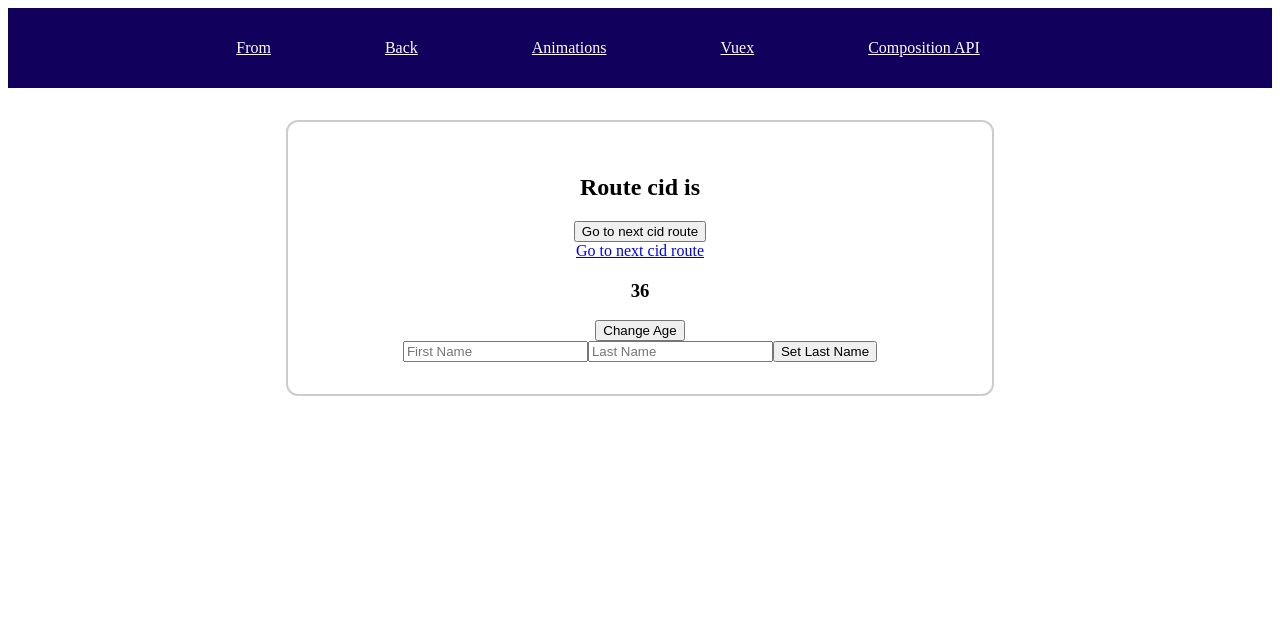
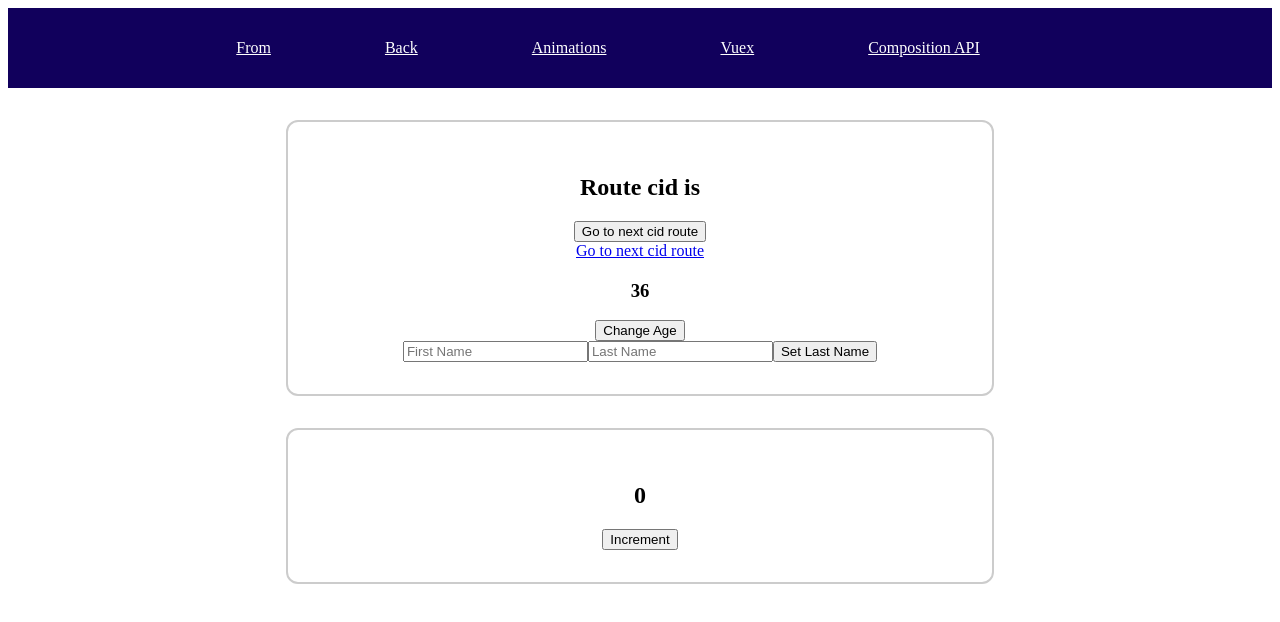
Before and after one commit to abahrisd/vue-mastery, a Vue app: page /composition-api in a window 1280 px wide. Shown: the top 622 px of the page. Built offline with nearby package versions, Linux system fonts and the light colour scheme.

Commit message:
composition api - vuex

```diff
--- a/src/components/composition/CompositionApiLayout.vue
+++ b/src/components/composition/CompositionApiLayout.vue
@@ -2,10 +2,12 @@
 import {reactive, ref, isReactive, isRef, toRefs, computed, provide} from "vue";
 import UserData from "@/components/composition/UserData.vue";
 import {useRoute, useRouter} from "vue-router";
+import TheCounterComp from "@/components/composition/TheCounterComp.vue";
+import ControlCenter from "@/components/composition/ControlCenter.vue";
 
 export default {
   name: "CompositionApiLayout",
-  components: {UserData},
+  components: {ControlCenter, TheCounterComp, UserData},
   props: ['cid'],
   setup(props) {
     // const userName = ref('Samir');
@@ -97,6 +99,11 @@ export default {
       <button @click="setLastName">Set Last Name</button>
     </div>
   </section>
+
+  <section class="cont">
+    <the-counter-comp></the-counter-comp>
+    <control-center></control-center>
+  </section>
 </template>
 
 <style scoped>
--- /dev/null
+++ b/src/components/composition/ControlCenter.vue
@@ -0,0 +1,21 @@
+<script>
+import { useStore } from "vuex"
+
+export default {
+  setup() {
+    const store = useStore()
+
+    function inc() {
+      store.dispatch("counter/incrementAction")
+    }
+
+    return { inc }
+  },
+}
+</script>
+
+<template>
+  <button @click="inc">Increment</button>
+</template>
+
+<style scoped></style>
--- /dev/null
+++ b/src/components/composition/TheCounterComp.vue
@@ -0,0 +1,26 @@
+<script>
+import {useStore} from "vuex";
+import {computed} from "vue";
+
+export default {
+  setup() {
+    const store = useStore();
+
+    const counter = computed(() => store.getters['counter/counter']);
+
+    return {
+      counter
+    }
+  }
+}
+</script>
+
+<template>
+  <div>
+    <h2>{{counter}}</h2>
+  </div>
+</template>
+
+<style scoped>
+
+</style>
--- a/src/store/counter/counter-getters.js
+++ b/src/store/counter/counter-getters.js
@@ -8,6 +8,9 @@ const counterGetters = {
   },
   finalCounter(state, getters) {
     return state.counter * 2
+  },
+  counter(state) {
+    return state.counter;
   },
   normalizedCounter(state, getters) {
     const finalCounter = getters.finalCounter
```
